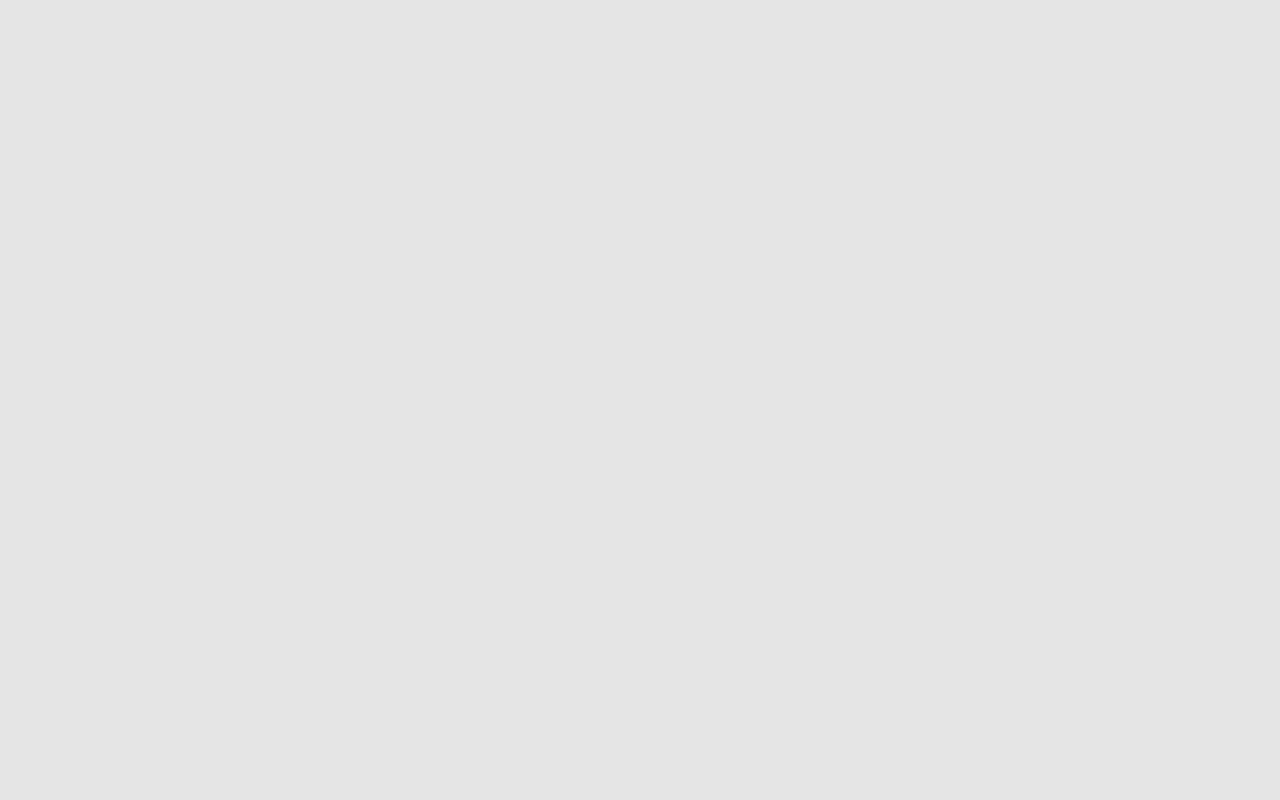
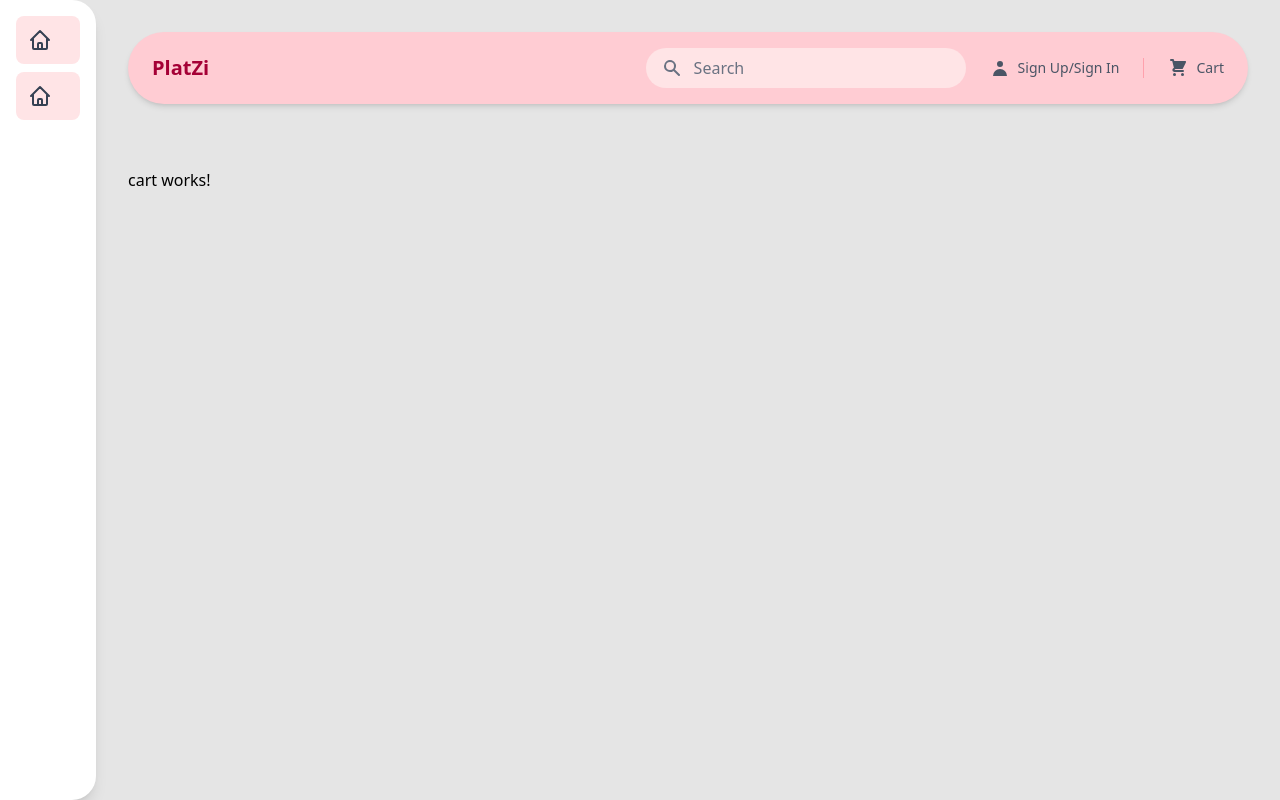
Before and after one commit to MotaBytes/frontendOrdenaris, an Angular app: page /landing/cart in a window 1280 px wide. Before the commit this address led to /. Built offline with nearby package versions, Linux system fonts and the light colour scheme.

Commit message:
solucion de problemas de refresco de pagina

```diff
--- a/src/app/app.component.ts
+++ b/src/app/app.component.ts
@@ -1,5 +1,6 @@
-import { Component } from '@angular/core';
+import { Component, inject, OnInit } from '@angular/core';
 import { RouterOutlet } from '@angular/router';
+import { AuthService } from './core/services/auth.service';
 
 @Component({
   selector: 'app-root',
@@ -8,6 +9,11 @@ import { RouterOutlet } from '@angular/router';
   templateUrl: './app.component.html',
   styleUrl: './app.component.css'
 })
-export class AppComponent {
+export class AppComponent implements OnInit {
   title = 'frontendOrdenaris';
+  private authService = inject(AuthService);
+
+  ngOnInit(): void {
+    this.authService.initAuthListener();
+  }
 }
--- a/src/app/components/navbar/navbar.component.html
+++ b/src/app/components/navbar/navbar.component.html
@@ -1,6 +1,6 @@
 <div class="relative">
   <nav class="flex items-center justify-between bg-rose-200 shadow-md p-4 lg:rounded-full lg:m-8 lg:px-6">
-    <div class="text-xl font-bold text-rose-800">PlatZi</div>
+    <div class="text-xl font-bold text-rose-800"><a href="/landing">PlatZi</a></div>
 
     <div class="hidden items-center space-x-6 lg:flex">
       <div class="relative w-80">
@@ -23,7 +23,7 @@
           </a>
         }
         <div class="h-5 border-l border-rose-300"></div>
-        <a href="/cart" class="flex items-center space-x-2 hover:text-rose-600 transition-colors">
+        <a href="/landing/cart" class="flex items-center space-x-2 hover:text-rose-600 transition-colors">
           <svg xmlns="http://www.w3.org/2000/svg" class="h-5 w-5" viewBox="0 0 20 20" fill="currentColor"><path d="M3 1a1 1 0 000 2h1.22l.305 1.222a.997.997 0 00.01.042l1.358 5.43-.893.892C3.74 11.846 4.632 14 6.414 14H15a1 1 0 000-2H6.414l1-1H14a1 1 0 00.894-.553l3-6A1 1 0 0017 3H6.28l-.31-1.243A1 1 0 005 1H3zM16 16.5a1.5 1.5 0 11-3 0 1.5 1.5 0 013 0zM6.5 18a1.5 1.5 0 100-3 1.5 1.5 0 000 3z" /></svg>
           <span>Cart</span>
         </a>
@@ -46,8 +46,8 @@
         <a href="/login" class="block py-2 px-4 text-sm text-gray-700 hover:bg-rose-100 rounded">Sign In</a>
       }
       <hr class="my-2 border-rose-100">
-      <a href="/cart" class="block py-2 px-4 text-sm text-gray-700 hover:bg-rose-100 rounded">Cart</a>
-      <a href="/products" class="block py-2 px-4 text-sm text-gray-700 hover:bg-rose-100 rounded">Products</a>
+      <a href="/landing/cart" class="block py-2 px-4 text-sm text-gray-700 hover:bg-rose-100 rounded">Cart</a>
+      <a href="/landing/products" class="block py-2 px-4 text-sm text-gray-700 hover:bg-rose-100 rounded">Products</a>
     </div>
   }
 </div>
--- a/src/app/components/sidebar/sidebar.component.html
+++ b/src/app/components/sidebar/sidebar.component.html
@@ -24,6 +24,12 @@
         <span class="ml-4 font-semibold text-sm sidebar-text">Home</span>
       }
     </a>
+    <a (click)="setActiveRoute('Home')" [class.bg-rose-100]="activeRoute === 'Home'" class="flex items-center p-3 rounded-lg hover:bg-rose-50 cursor-pointer">
+      <svg class="h-6 w-6" fill="none" viewBox="0 0 24 24" stroke="currentColor"><path stroke-linecap="round" stroke-linejoin="round" stroke-width="2" d="M3 12l2-2m0 0l7-7 7 7M5 10v10a1 1 0 001 1h3m10-11l2 2m-2-2v10a1 1 0 01-1 1h-3m-6 0a1 1 0 001-1v-4a1 1 0 011-1h2a1 1 0 011 1v4a1 1 0 001 1m-6 0h6"/></svg>
+      @if (isExpanded) {
+        <span class="ml-4 font-semibold text-sm sidebar-text">Cart</span>
+      }
+    </a>
     </nav>
 
   @if (user()) {
--- a/src/app/core/services/auth.service.ts
+++ b/src/app/core/services/auth.service.ts
@@ -42,4 +42,16 @@ export class AuthService {
   getToken(): string | null {
     return sessionStorage.getItem('authToken');
   }
+
+  initAuthListener(): void {
+    const token = this.getToken();
+    if (!token) {
+      return;
+    }
+    this.getProfile().subscribe({
+      error: () => {
+        this.logout();
+      }
+    });
+  }
 }
--- /dev/null
+++ b/src/app/modules/cart/cart.component.html
@@ -0,0 +1 @@
+<p>cart works!</p>
--- a/src/app/modules/landing-page/landing-page.component.html
+++ b/src/app/modules/landing-page/landing-page.component.html
@@ -1,5 +1,5 @@
 <div class="flex h-screen">
-  <app-sidebar></app-sidebar>
+  <app-sidebar ngSkipHydration></app-sidebar>
 
   <main class="w-full">
     <app-navbar></app-navbar>
--- /dev/null
+++ b/src/app/modules/products/products.component.html
@@ -0,0 +1 @@
+<p>products works!</p>
```
Also changed, not shown: src/app/app.routes.ts (+9 -1 lines), src/app/modules/cart/cart.component.ts (added, +12 -0 lines), src/app/modules/products/products.component.ts (added, +12 -0 lines), src/app/modules/cart/cart.component.css (added), src/app/modules/products/products.component.css (added), 2 other files (tests, documents, lock files or other folders).
